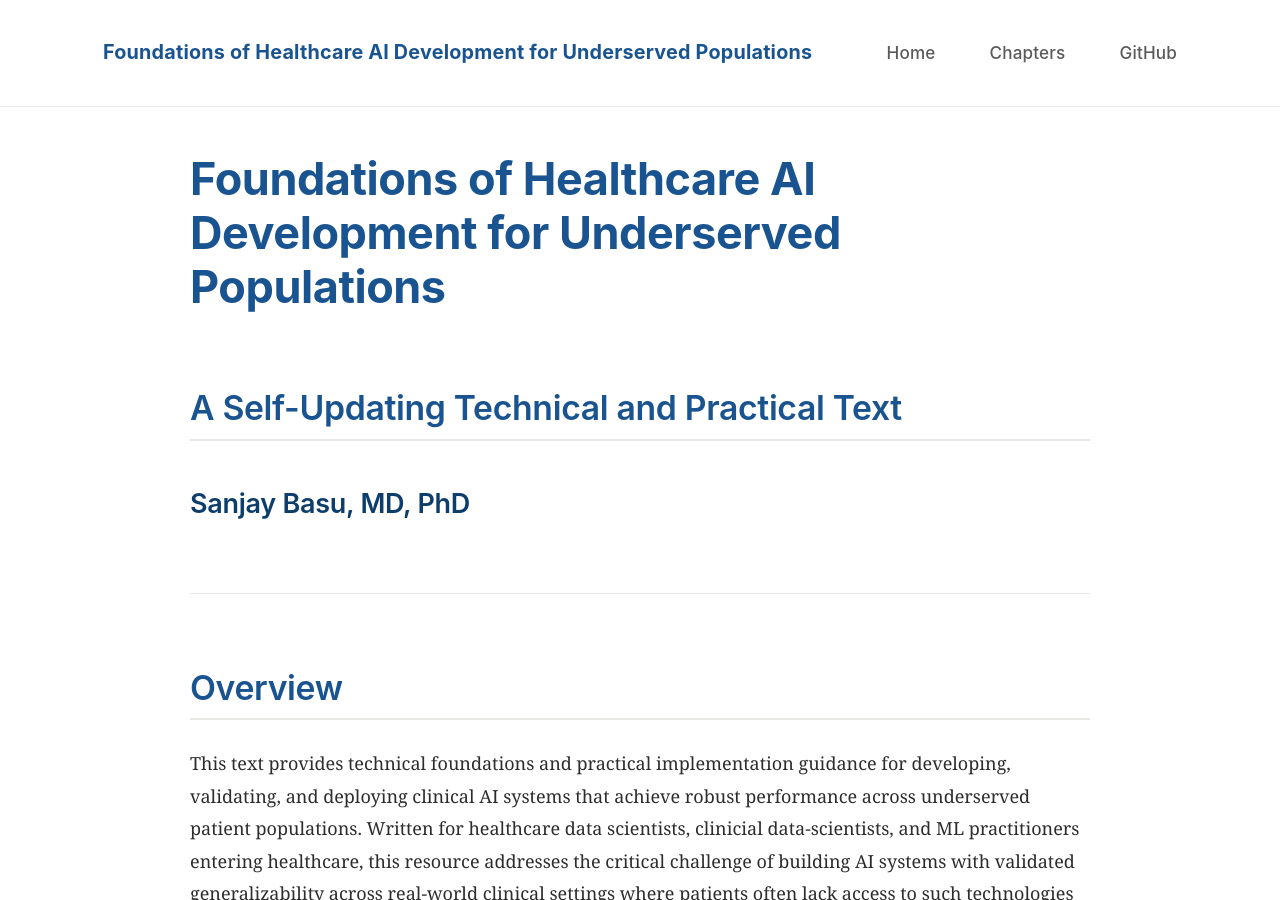
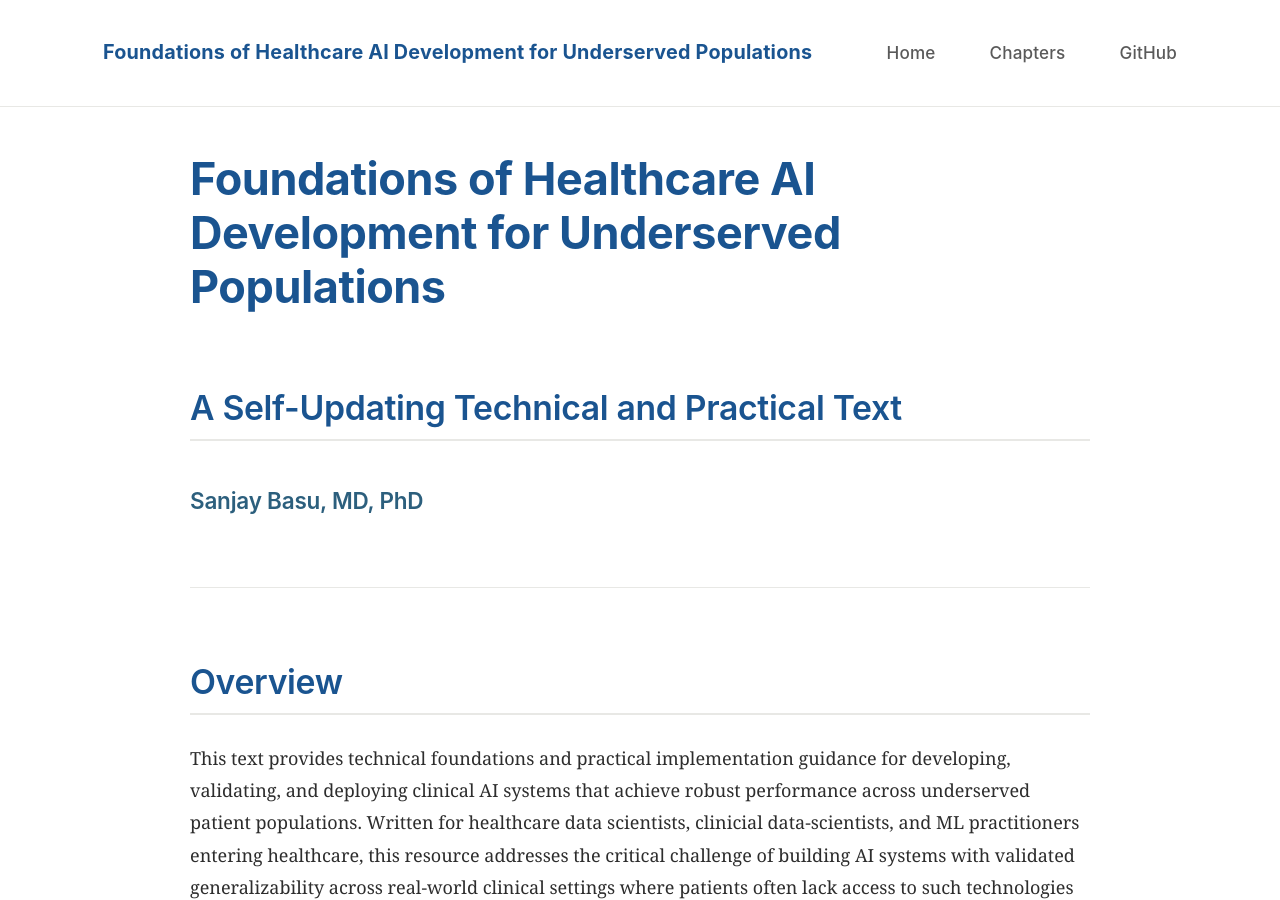
Before and after one commit to sanjaybasu/healthcare-ai-equity, a Jekyll site: the page built from index.md, in a window 1280 px wide and 900 px high. Built offline with Jekyll 4.4.1, drawn with Linux system fonts in a browser that asks for light colours; nearby versions of some CDN libraries.

```diff
--- a/index.md
+++ b/index.md
@@ -6,7 +6,7 @@ title: Home
 # Foundations of Healthcare AI Development for Underserved Populations
 ## A Self-Updating Technical and Practical Text
 
-### Sanjay Basu, MD, PhD
+#### Sanjay Basu, MD, PhD
 
 ---
 
```
